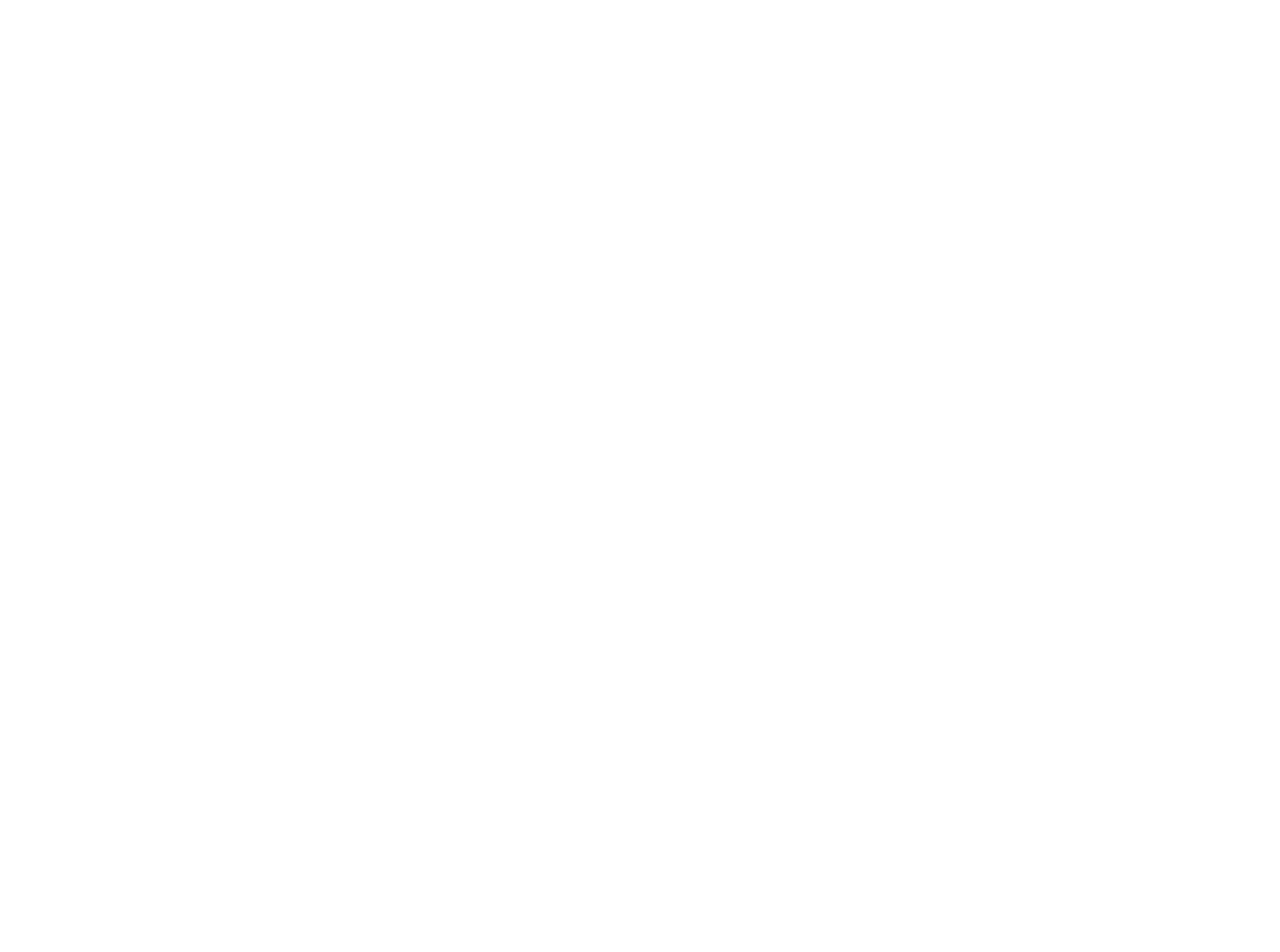
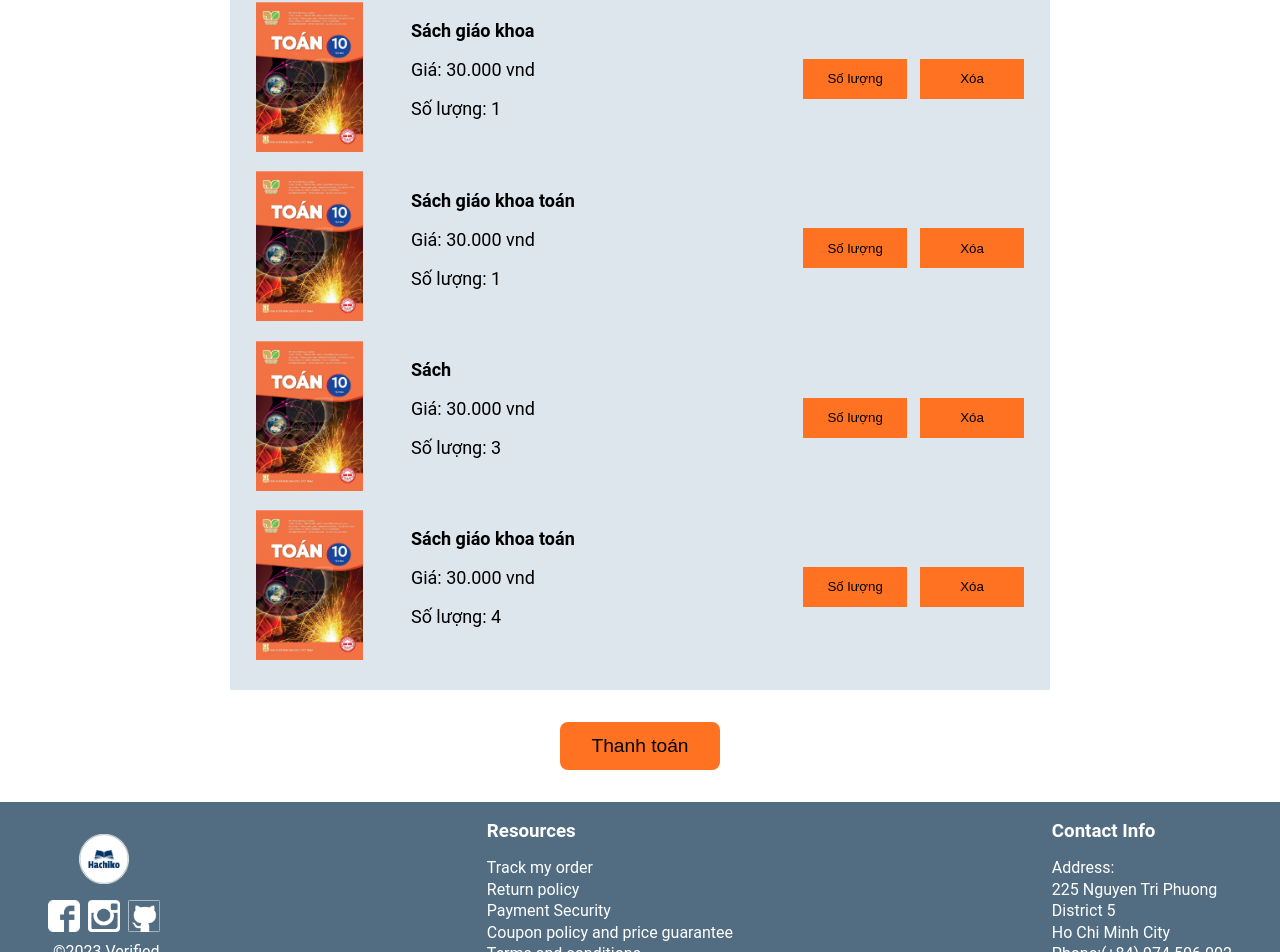
Before and after one commit to Minh-Kop/Group-6_E-commerce, a React (Create React App) app in the folder frontend/: page /cart in a window 1280 px wide. Before the commit this address had no page. Shown: the part 200-1152 px from the top of the page. Before the commit the page ends 800 px from the top, so only its background shows below. Built offline with nearby package versions, Linux system fonts and the light colour scheme.

Commit message:
order screen

```diff
--- a/frontend/package.json
+++ b/frontend/package.json
@@ -3,6 +3,9 @@
   "version": "0.1.0",
   "private": true,
   "dependencies": {
+    "@emotion/react": "^11.11.1",
+    "@emotion/styled": "^11.11.0",
+    "@mui/material": "^5.14.4",
     "@testing-library/jest-dom": "^5.16.5",
     "@testing-library/react": "^13.4.0",
     "@testing-library/user-event": "^13.5.0",
--- a/frontend/src/App.js
+++ b/frontend/src/App.js
@@ -7,6 +7,9 @@ import CustomerSecurity from "./screens/CustomerSecurity";
 import RefundPolicy from "./screens/RefundPolicy";
 import PaymentSecurity from "./screens/PaymentSecurity";
 import HomePage from "./screens/HomePage";
+import Cart from "./screens/Cart";
+import Payment from "./screens/Payment";
+import Order from "./screens/Order";
 
 import ProductDetail from "./screens/ProductDetail";
 function App() {
@@ -20,6 +23,10 @@ function App() {
         <Route path="/refund_policy" element={<RefundPolicy />} />
         <Route path="/payment_security" element={<PaymentSecurity />} />
 
+        <Route path="/cart" element={<Cart />} />
+        <Route path="/order" element={<Order />} />
+        <Route path="/cart/payment" element={<Payment />} />
+
         <Route path="/home_page">
           <Route index element={<HomePage />} />
           <Route path=":id" element={<ProductDetail />} />
--- a/frontend/src/index.css
+++ b/frontend/src/index.css
@@ -3,4 +3,5 @@ body {
   min-height: 100vh;
   display: flex;
   flex-direction: column;
+  font-family: 'roboto', sans-serif;
 }
--- a/frontend/src/screens/Cart.js
+++ b/frontend/src/screens/Cart.js
@@ -1,6 +1,11 @@
-import React, { useEffect, useRef, useState } from 'react'
+import React, { useEffect, useRef, useState } from "react";
 import book from "../assets/SGK.jpg";
-import '../scss/cart.scss'
+import "../scss/cart.scss";
+
+import { NavLink } from "react-router-dom";
+
+import Navbar from "../components/Navbar";
+import Footer from "../components/Footer";
 
 const cartProduct = [
   {
@@ -44,83 +49,119 @@ function Cart() {
   const [selectedBook, setSelected] = useState(-1); //book id in cart that need to change the quantity
   const [bookQuantity, setQuantity] = useState(-1); //quantity number
 
-  const handleQuantityChange = ()=>{ //handle imput for quantity number and call changing process
+  const handleQuantityChange = () => {
+    //handle imput for quantity number and call changing process
     var val = iref.current.value;
-    if(val <= 0){
+    if (val <= 0) {
       resetSelected();
       return;
     }
 
     setQuantity(val);
     setQuantityChange(false);
-  }
+  };
 
-  const resetSelected = ()=>{
+  const resetSelected = () => {
     setQuantityChange(false);
     setSelected(-1);
-  }
+  };
 
-  const setBookQuantity = ()=> { //handle changing process
-    const newState = cartBooks.map((cartBook)=>{
-      if(cartBook.id === selectedBook){
-        return{
-          ...cartBook, quantity: parseInt(bookQuantity),
-        }
-      }
-      else{
+  const setBookQuantity = () => {
+    //handle changing process
+    const newState = cartBooks.map((cartBook) => {
+      if (cartBook.id === selectedBook) {
+        return {
+          ...cartBook,
+          quantity: parseInt(bookQuantity),
+        };
+      } else {
         return cartBook;
       }
-    })
+    });
     setCart(newState);
-  }
+  };
 
   const deleteBook = (id) => {
-    setCart(cartBooks.filter(book=>book.id !== id));
-  }
+    setCart(cartBooks.filter((book) => book.id !== id));
+  };
 
   useEffect(setBookQuantity, [bookQuantity]);
 
-  const handleSelectedBook = (index)=>{ //open change popup if change button press
+  const handleSelectedBook = (index) => {
+    //open change popup if change button press
     setSelected(index);
     setQuantityChange(true);
-  }
+  };
 
   return (
-    <div className='cart-container'>
+    <div>
+      <Navbar />
+
+      <div className="cart-container">
         <h1>GIỎ HÀNG</h1>
-        <div className='cart-list'>
-          {cartBooks.map((p)=>(
-            <div className='cart-detail'>
-              <a href='/'><img src={p.img} alt='book'></img></a>
-              <div className='cart-item-description'>
-                <a href='/'>{p.book}</a>
-                <p>Giá: {p.price + ' vnd'}</p>
+        <div className="cart-list">
+          {cartBooks.map((p) => (
+            <div className="cart-detail">
+              <a href="/">
+                <img src={p.img} alt="book"></img>
+              </a>
+              <div className="cart-item-description">
+                <a href="/">{p.book}</a>
+                <p>Giá: {p.price + " vnd"}</p>
                 <p>Số lượng: {p.quantity}</p>
               </div>
 
               {bookQuantityChange && selectedBook === p.id && (
-                <div className='quantity-change-popup'>
-                  <div className='quantity-change-inner'>
+                <div className="quantity-change-popup">
+                  <div className="quantity-change-inner">
                     <p>Nhập số lượng sách "{p.book}" bạn muốn mua:</p>
-                    <form className='quantity-change-form'>
-                      <input ref={iref} id='input_id' type='number' name='qinput'></input>
-                      <button type='button' onClick={handleQuantityChange}>Xác nhận</button>
-                      <button className='close-quantity-change-popup' type='button' onClick={resetSelected}>X</button>
+                    <form className="quantity-change-form">
+                      <input
+                        ref={iref}
+                        id="input_id"
+                        type="number"
+                        name="qinput"
+                      ></input>
+                      <button type="button" onClick={handleQuantityChange}>
+                        Xác nhận
+                      </button>
+                      <button
+                        className="close-quantity-change-popup"
+                        type="button"
+                        onClick={resetSelected}
+                      >
+                        X
+                      </button>
                     </form>
                   </div>
                 </div>
               )}
 
-              <div className='cart-item-quantity'>
-                <button type='button' onClick={()=>handleSelectedBook(p.id)}>Số lượng</button>
-                <button className='delete-button' type='button' onClick={()=>deleteBook(p.id)}>Xóa</button>
+              <div className="cart-item-quantity">
+                <button type="button" onClick={() => handleSelectedBook(p.id)}>
+                  Số lượng
+                </button>
+                <button
+                  className="delete-button"
+                  type="button"
+                  onClick={() => deleteBook(p.id)}
+                >
+                  Xóa
+                </button>
               </div>
             </div>
           ))}
         </div>
-        <button className='checkout-button' type='button'>Thanh toán</button>
+        <button className="checkout-button" type="button">
+          <NavLink className="checkout-button-link" to="/cart/payment">
+            {" "}
+            Thanh toán
+          </NavLink>
+        </button>
+        <Footer />
+      </div>
     </div>
-  )
+  );
 }
 
-export default Cart
+export default Cart;
--- a/frontend/src/screens/HomePage.js
+++ b/frontend/src/screens/HomePage.js
@@ -3,7 +3,7 @@ import "../scss/homepage.scss";
 
 import Navbar from "../components/Navbar";
 import Footer from "../components/Footer";
-import Sidebar from "./Sidebar";
+import Sidebar from "../components/Sidebar";
 
 import book from "../assets/SGK.jpg";
 import { Outlet, NavLink } from "react-router-dom";
--- /dev/null
+++ b/frontend/src/screens/Order.js
@@ -0,0 +1,74 @@
+import React from "react";
+import "../scss/order.scss";
+
+import { NavLink } from "react-router-dom";
+import Navbar from "../components/Navbar";
+import Footer from "../components/Footer";
+
+import book from "../assets/SGK.jpg";
+
+function Order() {
+  const product = [
+    {
+      id: 1,
+      img: book,
+      book: "Sách giáo khoa",
+      price: "30000",
+      quantity: 1,
+    },
+    {
+      id: 2,
+      img: book,
+      book: "Sách giáo khoa toán",
+      price: "30000",
+      quantity: 1,
+    },
+    {
+      id: 3,
+      img: book,
+      book: "Sách",
+      price: "30000",
+      quantity: 3,
+    },
+    {
+      id: 4,
+      img: book,
+      book: "Sách giáo khoa toán",
+      price: "30000",
+      quantity: 4,
+    },
+  ];
+
+  const sum = (i) => {
+    var sum = product[i].price * product[i].quantity;
+    return sum;
+  };
+
+  return (
+    <div>
+      <Navbar />
+      <div className="order__cover">
+        <h2>Theo dõi đơn hàng</h2>
+        <div className="order__items">
+          {product.map((item, index) => (
+            <div className="order__items__cover" key={item.id}>
+              <NavLink className="order__items__item">
+                <img className="order__items__img" src={item.img} alt="book" />
+                <div className="order__items__inf">
+                  <h3>{item.book}</h3>
+                  <p>Tổng: {sum(index)}</p>
+                  <p>Số lượng: {item.quantity}</p>
+                </div>
+              </NavLink>
+
+              <div className="order__items__state">Đang giao</div>
+            </div>
+          ))}
+        </div>
+      </div>
+      <Footer />
+    </div>
+  );
+}
+
+export default Order;
--- a/frontend/src/scss/cart.scss
+++ b/frontend/src/scss/cart.scss
@@ -1,17 +1,17 @@
-.cart-container{
+.cart-container {
   display: flex;
   flex-direction: column;
   align-items: center;
 
-    .cart-list{
+  .cart-list {
     width: 60%;
     padding: 2%;
 
     display: flex;
     flex-direction: column;
-        background-color: #DDE6ED;
+    background-color: #dde6ed;
 
-        .cart-detail{
+    .cart-detail {
       margin-top: 2%;
       gap: 3rem;
 
@@ -21,7 +21,7 @@
       flex-direction: row;
       align-items: center;
 
-            .quantity-change-popup{
+      .quantity-change-popup {
         width: 100%;
         height: 100%;
         padding: 0;
@@ -31,7 +31,7 @@
         display: flex;
         align-items: center;
 
-                .quantity-change-inner{
+        .quantity-change-inner {
           position: relative;
           padding: 32px;
           height: 70%;
@@ -44,35 +44,36 @@
           align-items: center;
           z-index: 10;
 
-                    .quantity-change-form{
+          .quantity-change-form {
             display: flex;
             flex-direction: row;
             gap: 2rem;
 
-                        button{
+            button {
               padding: 6px;
+              cursor: pointer;
             }
 
-                        .close-quantity-change-popup{
+            .close-quantity-change-popup {
               position: absolute;
               top: 10px;
               right: 10px;
 
               font-size: large;
               border: none;
-                            background-color: white;
+              background-color: black;
             }
           }
         }
       }
 
-            a{
+      a {
         text-decoration: none;
         font-weight: bold;
         color: black;
       }
 
-            .cart-item-quantity{
+      .cart-item-quantity {
         position: absolute;
         right: 0%;
         gap: 0.8rem;
@@ -81,32 +82,38 @@
         flex-direction: row;
         align-items: center;
 
-                button{
+        button {
           padding: 0%;
           width: 6.5rem;
           height: 2.5rem;
 
-                    color: white;
-                    background-color: #EA8D88;
+          color: black;
+          background-color: #ff7222;
           border: none;
+          cursor: pointer;
+        }
+      }
     }
   }
 
-        }
-    }
-
-    .checkout-button{
+  .checkout-button {
     height: 3rem;
     width: 10rem;
     margin-top: 2rem;
     margin-bottom: 2rem;
-        background-color: #EA8D88;
-        color: white;
+    background-color: #ff7222;
+    color: black;
 
     font-size: larger;
     padding: 0;
     border: none;
     border-radius: 8px;
+    cursor: pointer;
+  }
+
+  .checkout-button-link {
+    text-decoration: none;
+    color: black;
   }
 
   button:active {
@@ -115,17 +122,18 @@
   }
 }
 
-.payment-container{
+.payment-container {
   display: flex;
   flex-direction: column;
   align-items: center;
 
-    .payment-list{
-        background-color: #DDE6ED;
+  .payment-list {
+    background-color: #dde6ed;
     align-items: center;
+    width: 40%;
 
-        .payment-detail{
-            width: 50%;
+    .payment-detail {
+      width: 60%;
       margin-top: 2%;
       gap: 5rem;
 
@@ -133,8 +141,10 @@
       display: flex;
       flex-direction: row;
       align-items: center;
+      margin-left: 50px;
+      padding: 5px;
 
-            a{
+      a {
         text-decoration: none;
         font-weight: bold;
         color: black;
@@ -142,15 +152,15 @@
     }
   }
 
-    .payment-buttons{
+  .payment-buttons {
     display: flex;
     flex-direction: row;
     gap: 3rem;
-        button{
+    button {
       height: 3rem;
       width: 8rem;
       margin-bottom: 2rem;
-            background-color: #EA8D88;
+      background-color: #ea8d88;
       color: white;
 
       font-size: larger;
@@ -160,12 +170,18 @@
   }
 
   button:active {
-        background-color: #FF7222;
+    background-color: #ff7222;
   }
 }
 
-
-img{
+img {
   height: 150px;
   width: auto;
 }
+
+.deny-button {
+  cursor: pointer;
+}
+.accept-button {
+  cursor: pointer;
+}
--- /dev/null
+++ b/frontend/src/scss/order.scss
@@ -0,0 +1,47 @@
+.order__cover {
+  display: flex;
+  flex-direction: column;
+  align-items: center;
+}
+
+.order__items {
+  min-width: 30%;
+
+  margin: 30px 0px;
+  background-color: #dde6ed;
+
+  padding: 0 50px;
+  &__cover {
+    display: flex;
+    align-items: center;
+    justify-content: space-between;
+  }
+
+  &__item {
+    display: flex;
+    align-items: center;
+    margin: 20px 0px;
+
+    color: black;
+    text-decoration: none;
+  }
+
+  &__img {
+    height: 120px;
+    width: 80px;
+  }
+
+  &__inf {
+    margin-left: 50px;
+  }
+
+  &__state {
+    display: flex;
+    justify-content: center;
+    align-items: center;
+    height: 30px;
+    width: 100px;
+    background-color: #59fed6;
+    border-radius: 8px;
+  }
+}
```
Also changed, not shown: frontend/src/components/Navbar.js (+20 -7 lines), frontend/src/screens/Payment.js (+29 -17 lines), frontend/src/components/Sidebar.js (renamed from frontend/src/screens/Sidebar.js), 1 other file (tests, documents, lock files or other folders). Lines whose indentation alone changed are shown as unchanged.
